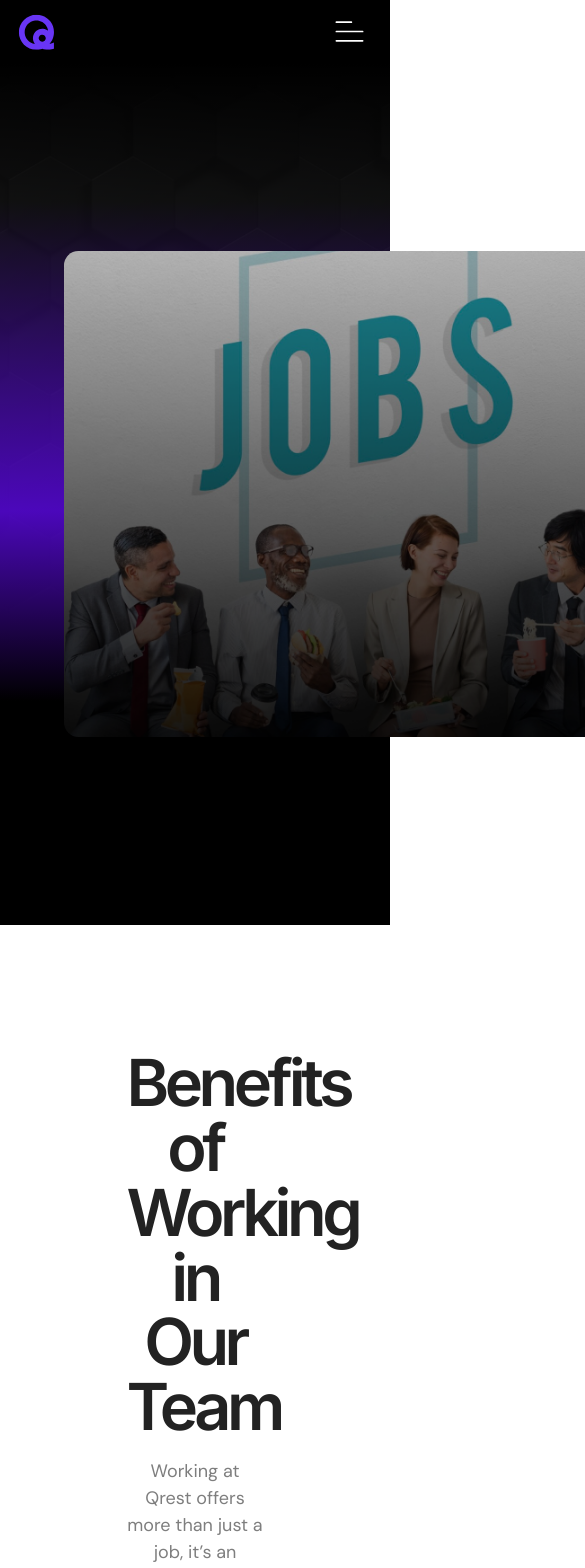
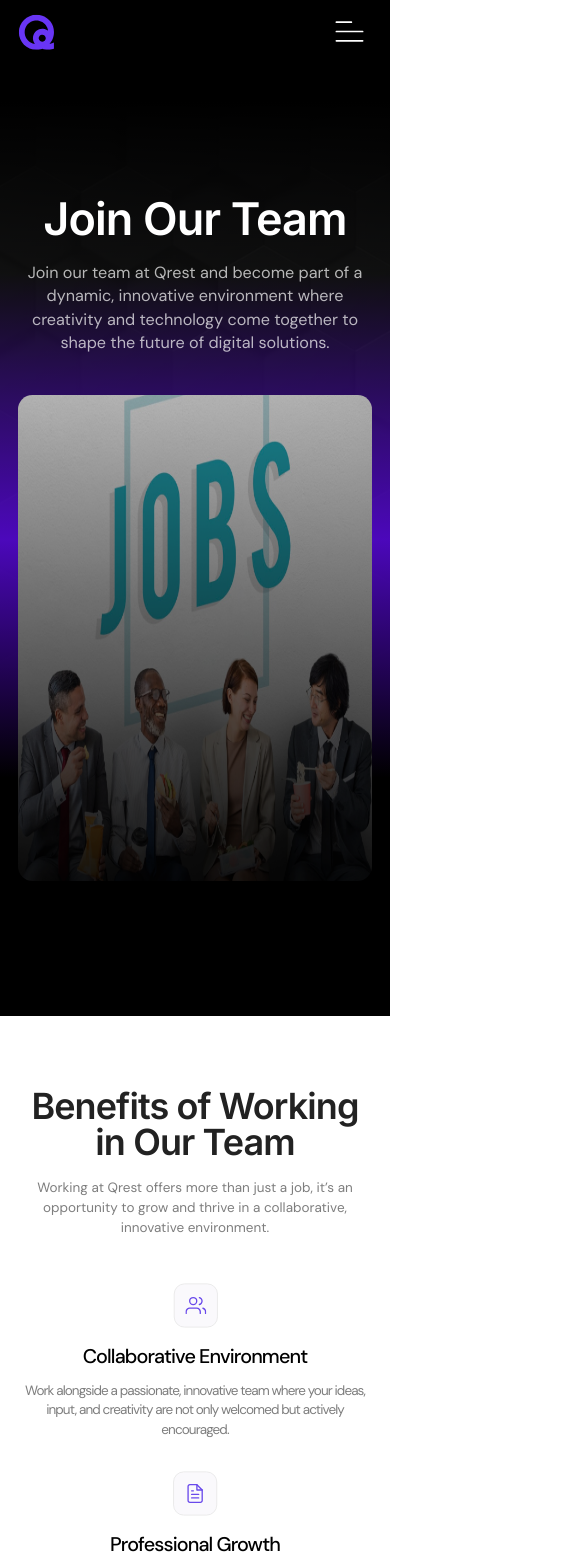
Before and after one commit to ejim11/qrest, a Next.js app: page /career in a window 390 px wide. Shown: the top 1568 px of the page, 585 px wide, since content can reach past the window. Built offline with nearby package versions, Linux system fonts and the light colour scheme.

Commit message:
📱 made the career page responsive

```diff
--- a/components/career/BenefitsOfWorkingInOurTeam.tsx
+++ b/components/career/BenefitsOfWorkingInOurTeam.tsx
@@ -8,6 +8,7 @@ import benefitImg5 from "../../assets/career/benefit5.svg";
 import benefitImg6 from "../../assets/career/benefit6.svg";
 import Image from "next/image";
 import { motion } from "framer-motion";
+import SectionCard from "../SectionCard";
 
 const BenefitsOfWorkingInOurTeam = () => {
   const data = [
@@ -44,14 +45,14 @@ const BenefitsOfWorkingInOurTeam = () => {
   ];
 
   return (
-    <section className="py-[14rem] px-[9rem] bg-white-1 flex flex-col items-center">
-      <div className="w-[60%] text-center">
+    <SectionCard styles="py-[14rem] smd:py-[8rem] md:py-[12rem]  bg-white-1 flex flex-col items-center">
+      <div className="w-[60%] xlg:w-[70%] lg:w-[90%] xmd:w-full text-center">
         <motion.h3
           initial={{ opacity: 0, y: 20 }}
           whileInView={{ opacity: 1, y: 0 }}
           viewport={{ once: true }}
           transition={{ duration: 0.3, ease: "easeIn" }}
-          className="font-inter font-semibold text-[7.2rem] leading-[7.2rem] -tracking-[0.5rem] text-black-2 mb-[2rem]"
+          className="font-inter font-semibold text-[7.2rem] xlg:text-[6rem] xmd:text-[5rem] smd:text-[4rem] smd:-tracking-[0.1rem] smd:leading-[4rem]  leading-[7.2rem] -tracking-[0.5rem] text-black-2 mb-[2rem]"
         >
           Benefits of Working in Our Team
         </motion.h3>
@@ -60,13 +61,13 @@ const BenefitsOfWorkingInOurTeam = () => {
           whileInView={{ opacity: 1, y: 0 }}
           viewport={{ once: true }}
           transition={{ duration: 0.3, ease: "easeIn", delay: 0.2 }}
-          className="font-dmsans text-[2rem] leading-[3rem] text-grey-1"
+          className="font-dmsans text-[2rem] leading-[3rem]  sm:text-[1.5rem] sm:leading-[2.2rem]  text-grey-1"
         >
           Working at Qrest offers more than just a job, it’s an opportunity to
           grow and thrive in a collaborative, innovative environment.
         </motion.p>
       </div>
-      <div className="grid grid-cols-service-grid w-full gap-[5rem] mt-[8rem]">
+      <div className="grid grid-cols-3 xmd:grid-cols-2 sm:grid-cols-1 w-full gap-[5rem] sm:gap-[3.4rem] mt-[8rem] sm:mt-[5rem]">
         {data.map((benefit, i) => (
           <motion.div
             initial={{ opacity: 0, x: -40 }}
@@ -87,13 +88,13 @@ const BenefitsOfWorkingInOurTeam = () => {
             <p className="mt-[1.6rem] mb-[1rem] text-[2.2rem] font-medium -tracking-[0.1rem] text-black-1 font-dmsans">
               {benefit.title}
             </p>
-            <p className="text-grey-1 font-dmsans leading-[2.4rem] -tracking-[0.1rem]">
+            <p className="text-grey-1 font-dmsans leading-[2.4rem]  sm:text-[1.5rem] sm:leading-[2.2rem]  -tracking-[0.1rem]">
               {benefit.text}
             </p>
           </motion.div>
         ))}
       </div>
-    </section>
+    </SectionCard>
   );
 };
 
--- a/components/career/CareerComp.tsx
+++ b/components/career/CareerComp.tsx
@@ -14,14 +14,14 @@ const CareerComp = () => {
   }, []);
   return (
     <main>
-      <FirstSection bg="bg-contact-1">
-        <div className="flex items-center py-[5rem]">
-          <div className="flex-1 mr-[11rem]">
+      <FirstSection bg="bg-contact-1 sm:bg-our-work-1">
+        <div className="flex items-center py-[5rem] smd:flex-col">
+          <div className="flex-1 mr-[11rem] xlg:mr-[5rem] xmd:mr-[2rem] smd:text-center smd:mr-0">
             <motion.h3
               initial={{ opacity: 0, y: 20 }}
               animate={{ opacity: 1, y: 0 }}
               transition={{ duration: 0.3, ease: "easeIn" }}
-              className="text-[10rem] font-inter font-semibold leading-[9.8rem] -tracking-[0.5rem] text-white-1 mb-[2.4rem]"
+              className="text-[10rem] xlg:text-[8rem] md:text-[6rem] md:leading-[6rem] smd:leading-[4.6rem] smd:-tracking-[0.1rem] smd:text-[5rem] font-inter font-semibold leading-[9.8rem] -tracking-[0.5rem] text-white-1 mb-[2.4rem]"
             >
               Join Our Team
             </motion.h3>
@@ -29,7 +29,7 @@ const CareerComp = () => {
               initial={{ opacity: 0, y: 20 }}
               animate={{ opacity: 1, y: 0 }}
               transition={{ duration: 0.3, ease: "easeIn", delay: 0.2 }}
-              className="font-dmsans text-[2.4rem] leading-[3.4rem] text-white-2"
+              className="font-dmsans text-[2.4rem] sm:text-[1.8rem] sm:leading-[2.6rem] leading-[3.4rem] text-white-2"
             >
               Join our team at Qrest and become part of a dynamic, innovative
               environment where creativity and technology come together to shape
@@ -40,7 +40,7 @@ const CareerComp = () => {
             initial={{ opacity: 0 }}
             animate={{ opacity: 1 }}
             transition={{ duration: 0.4, ease: "easeIn", delay: 0.1 }}
-            className="rounded-[1.6rem] overflow-hidden w-[64.8rem] h-[54rem]"
+            className="rounded-[1.6rem] overflow-hidden w-[64.8rem] xlg:w-[55%] smd:w-full smd:mt-[4.5rem] h-[54rem]"
           >
             <Image
               src={jobImg}
--- a/components/career/JobsAvailable.tsx
+++ b/components/career/JobsAvailable.tsx
@@ -1,6 +1,7 @@
 "use client";
 import { motion } from "framer-motion";
 import React from "react";
+import SectionCard from "../SectionCard";
 
 const JobsAvailable = () => {
   const data = [
@@ -23,13 +24,13 @@ const JobsAvailable = () => {
   ];
 
   return (
-    <section className="px-[9rem] py-[14rem] bg-[#0E0A1D]">
+    <SectionCard styles=" py-[14rem] smd:py-[8rem] md:py-[12rem] sm:text-center  bg-[#0E0A1D]">
       <motion.h3
         initial={{ opacity: 0, y: 20 }}
         whileInView={{ opacity: 1, y: 0 }}
         viewport={{ once: true }}
         transition={{ duration: 0.3, ease: "easeIn" }}
-        className="font-inter font-semibold text-[7.2rem] leading-[7.5rem] -tracking-[0.5rem] text-white-1 mb-[2rem]"
+        className="font-inter font-semibold text-[7.2rem]  xlg:text-[6rem] xmd:text-[5rem] smd:text-[4rem] smd:-tracking-[0.1rem] smd:leading-[4rem]  leading-[7.5rem] -tracking-[0.5rem] text-white-1 mb-[2rem]"
       >
         Jobs Available
       </motion.h3>
@@ -38,14 +39,14 @@ const JobsAvailable = () => {
         whileInView={{ opacity: 1, y: 0 }}
         viewport={{ once: true }}
         transition={{ duration: 0.3, ease: "easeIn", delay: 0.2 }}
-        className="font-dmsans text-[2rem] leading-[3rem] text-white-2"
+        className="font-dmsans text-[2rem] leading-[3rem]  sm:text-[1.5rem] sm:leading-[2.2rem]  text-white-2"
       >
         Check out our current openings and take the next step in your career
         with Qrest. We’re always looking for talented, passionate individuals to
         join our team and contribute to our mission of delivering innovative
         digital solutions.
       </motion.p>
-      <div className="mt-[8rem] grid grid-cols-service-grid gap-[5rem]">
+      <div className="mt-[8rem] grid grid-cols-service-grid lg:grid-cols-2 md:grid-cols-1 gap-[5rem]">
         {data.map((data, i) => (
           <motion.div
             initial={{ opacity: 0, x: -40 }}
@@ -53,12 +54,12 @@ const JobsAvailable = () => {
             viewport={{ once: true }}
             transition={{ duration: 0.3, ease: "easeIn", delay: i * 0.1 }}
             key={data.title}
-            className="bg-blue-1 border border-[#1D2134] rounded-[1.6rem] px-[2.4rem] py-[2.8rem] flex flex-col"
+            className="bg-blue-1 border border-[#1D2134] sm:items-center sm:text-center rounded-[1.6rem] px-[2.4rem] py-[2.8rem] flex flex-col"
           >
-            <p className="text-[3.2rem] font-inter font-medium -tracking-[0.2rem] text-[#BCABFF] mb-[2.8rem]">
+            <p className="text-[3.2rem] sm:text-[2.6rem] font-inter font-medium -tracking-[0.2rem] text-[#BCABFF] mb-[2.8rem]">
               {data.title}
             </p>
-            <p className="text-white-2 font-dmsans leading-[2.5rem] mb-[2.4rem]">
+            <p className="text-white-2 font-dmsans  sm:text-[1.5rem] sm:leading-[2.2rem]  leading-[2.5rem] mb-[2.4rem]">
               {data.text}
             </p>
             {data.linkText && (
@@ -72,7 +73,7 @@ const JobsAvailable = () => {
           </motion.div>
         ))}
       </div>
-    </section>
+    </SectionCard>
   );
 };
 
```
